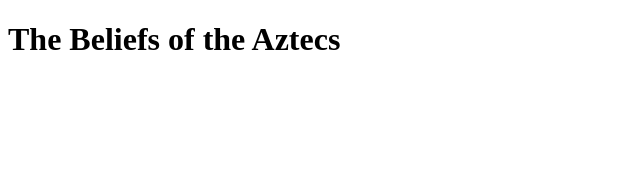
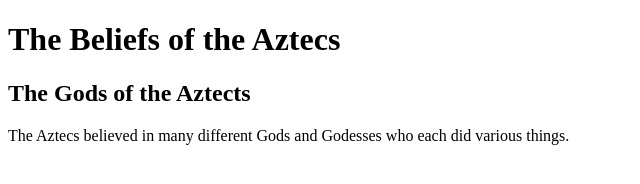
Before and after one commit to ZacIsBurnt/FinalCheckIn, a plain HTML site: page main.html in a window 1280 px wide. Shown: the whole page, without its empty margins (0-640 px from the left). Drawn offline with Linux system fonts and the light colour scheme.

Commit message:
Update main.html

```diff
--- a/main.html
+++ b/main.html
@@ -10,8 +10,10 @@
   <body>
     <h1>The Beliefs of the Aztecs</h1>
 
-    <h2></h2>
-
+    <h2>The Gods of the Aztects</h2>
+    <p>
+      The Aztecs believed in many different Gods and Godesses who each did various things.
+    </p>
 
   </body>
 </html>
```
